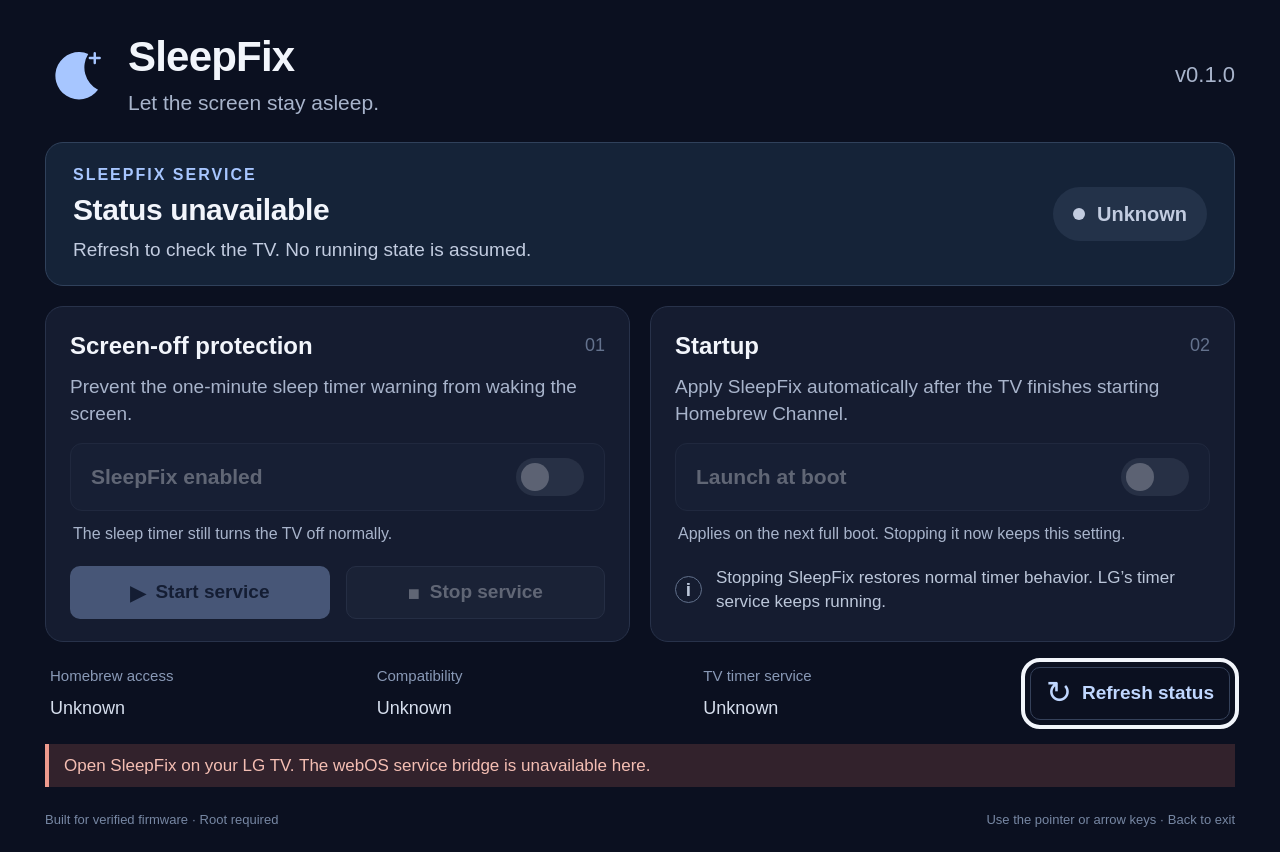
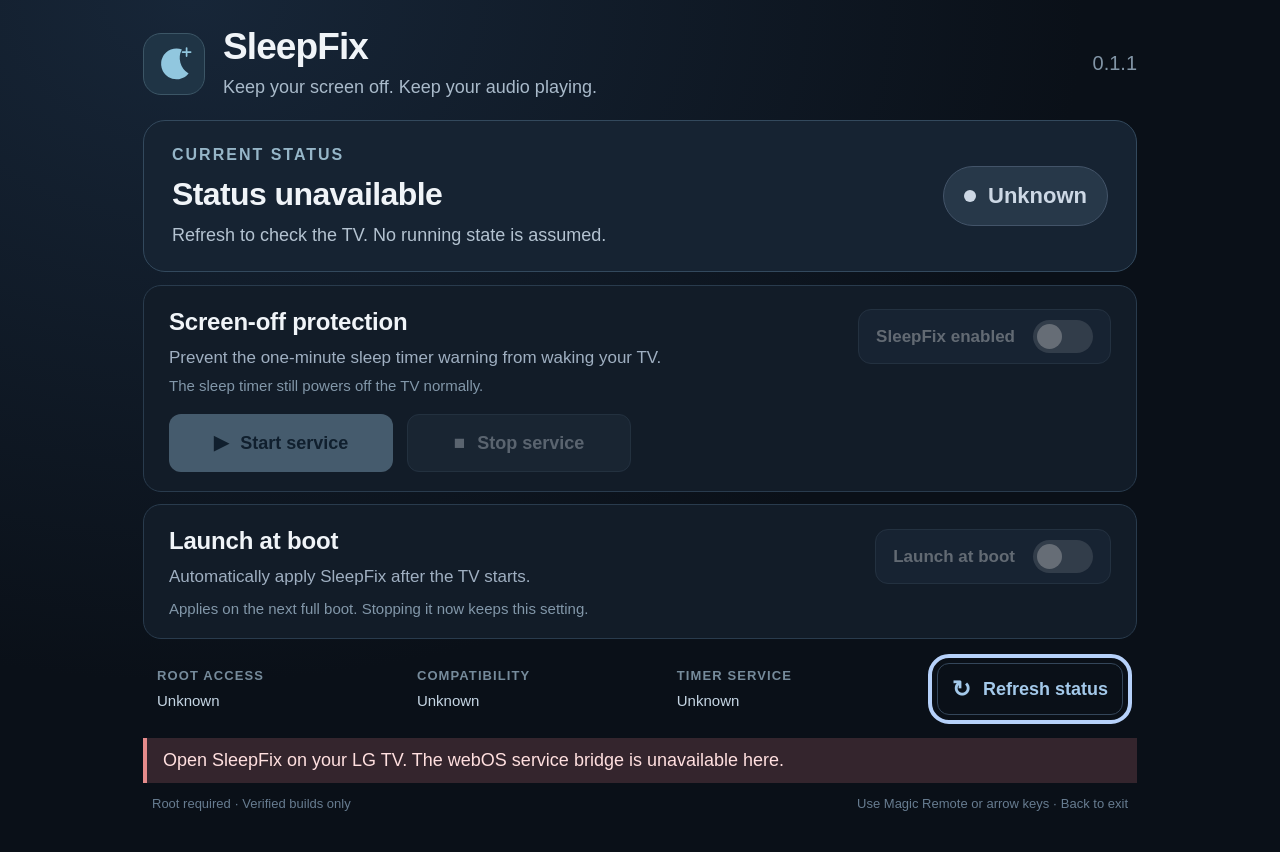
Before and after one commit to tojala1998/SleepFix, a website: page app/index.html in a window 1280 px wide. After the commit the page ends 831 px from the top, so only its background shows below. Drawn offline with Linux system fonts and the light colour scheme.

Commit message:
Fix webOS C1 app display with embedded assets and simplified TV layout (0.1.1)

```diff
--- a/app/app.js
+++ b/app/app.js
@@ -2,7 +2,7 @@
 (function () {
     'use strict';
 
-    var APP_VERSION = '0.1.0';
+    var APP_VERSION = '0.1.1';
     var CONTROL = '/bin/sh /media/developer/apps/usr/palm/applications/io.github.tojala1998.sleepfix/bin/sleepfixctl.sh ';
     var COMMANDS = {
         status: CONTROL + 'status-json',
--- a/app/appinfo.json
+++ b/app/appinfo.json
@@ -1,6 +1,6 @@
 {
   "id": "io.github.tojala1998.sleepfix",
-  "version": "0.1.0",
+  "version": "0.1.1",
   "vendor": "Tyler Ojala",
   "type": "web",
   "main": "index.html",
--- a/app/index.html
+++ b/app/index.html
@@ -3,7 +3,6 @@
 <head>
   <meta charset="utf-8">
   <meta name="viewport" content="width=device-width, initial-scale=1">
-  <meta http-equiv="Content-Security-Policy" content="default-src 'self'; script-src 'self'; style-src 'self'; img-src 'self' data:; connect-src 'none'; object-src 'none'; base-uri 'none'">
   <title>SleepFix</title>
   <link rel="stylesheet" href="style.css">
 </head>
@@ -11,62 +10,63 @@
   <main class="shell">
     <header class="page-header">
       <div class="brand">
-        <svg class="moon" width="76" height="76" viewBox="0 0 76 76" aria-hidden="true"><path d="M53 11a29 29 0 1 0 12 44A31 31 0 0 1 53 11Z" fill="currentColor"/><path d="M61 10v12M55 16h12" stroke="currentColor" stroke-width="3" stroke-linecap="round"/></svg>
-        <div><h1>SleepFix</h1><p class="subtitle">Let the screen stay asleep.</p></div>
+        <div class="logo" aria-hidden="true">
+          <svg class="moon" viewBox="0 0 64 64"><path d="M43 11a23 23 0 1 0 10 36A27 27 0 0 1 43 11Z" fill="currentColor"/><path d="M50 9v12M44 15h12" stroke="currentColor" stroke-width="2.5" stroke-linecap="round"/></svg>
+        </div>
+        <div>
+          <h1>SleepFix</h1>
+          <p class="subtitle">Keep your screen off. Keep your audio playing.</p>
+        </div>
       </div>
-      <div class="header-meta"><span id="preview-label" class="preview-label" hidden>INTERACTIVE PREVIEW</span><span class="version">v0.1.0</span></div>
+      <div class="header-meta"><span id="preview-label" class="preview-label" hidden>PREVIEW</span><span class="version">0.1.1</span></div>
     </header>
 
     <section class="status-card" aria-labelledby="status-title">
       <div class="status-copy">
-        <div class="eyebrow">SLEEPFIX SERVICE</div>
+        <div class="eyebrow">CURRENT STATUS</div>
         <h2 id="status-title" aria-live="polite">Checking status…</h2>
-        <p id="status-description">Connecting to Homebrew Channel.</p>
+        <p id="status-description">Reading the timer service.</p>
       </div>
       <div id="status-badge" class="status-badge unknown"><span class="status-dot"></span><span id="status-badge-text">Checking</span></div>
     </section>
 
     <div class="controls-grid">
-      <section class="control-card" aria-labelledby="fix-heading">
-        <div class="card-heading"><h2 id="fix-heading">Screen-off protection</h2><span class="card-number">01</span></div>
-        <p class="card-description">Prevent the one-minute sleep timer warning from waking the screen.</p>
-        <button id="fix-toggle" class="toggle-row" type="button" role="switch" aria-checked="false" aria-describedby="fix-note" data-nav disabled>
-          <span>SleepFix enabled</span><span class="switch" aria-hidden="true"><span class="switch-thumb"></span></span>
-        </button>
-        <p id="fix-note" class="small-note">The sleep timer still turns the TV off normally.</p>
+      <section class="control-card protection" aria-labelledby="fix-heading">
+        <div class="setting-heading"><div><h2 id="fix-heading">Screen-off protection</h2><p class="card-description">Prevent the one-minute sleep timer warning from waking your TV.</p></div>
+          <button id="fix-toggle" class="toggle-row" type="button" role="switch" aria-checked="false" aria-label="SleepFix enabled" aria-describedby="fix-note" data-nav disabled><span class="switch-text">SleepFix enabled</span><span class="switch" aria-hidden="true"><span class="switch-thumb"></span></span></button>
+        </div>
+        <p id="fix-note" class="small-note">The sleep timer still powers off the TV normally.</p>
         <div class="service-actions">
           <button id="start-button" class="button primary" type="button" data-nav disabled><span aria-hidden="true">▶</span> Start service</button>
           <button id="stop-button" class="button secondary" type="button" data-nav disabled><span aria-hidden="true">■</span> Stop service</button>
         </div>
       </section>
 
-      <section class="control-card" aria-labelledby="boot-heading">
-        <div class="card-heading"><h2 id="boot-heading">Startup</h2><span class="card-number">02</span></div>
-        <p class="card-description">Apply SleepFix automatically after the TV finishes starting Homebrew Channel.</p>
-        <button id="boot-toggle" class="toggle-row" type="button" role="switch" aria-checked="false" aria-describedby="boot-note" data-nav disabled>
-          <span>Launch at boot</span><span class="switch" aria-hidden="true"><span class="switch-thumb"></span></span>
-        </button>
-        <p id="boot-note" class="small-note">This setting is separate from the current session.</p>
-        <div class="startup-note"><span class="note-mark" aria-hidden="true">i</span><p>Stopping SleepFix restores normal timer behavior. LG’s timer service keeps running.</p></div>
+      <section class="control-card startup" aria-labelledby="boot-heading">
+        <div class="setting-heading"><div><h2 id="boot-heading">Launch at boot</h2><p class="card-description">Automatically apply SleepFix after the TV starts.</p></div>
+          <button id="boot-toggle" class="toggle-row" type="button" role="switch" aria-checked="false" aria-label="Launch at boot" aria-describedby="boot-note" data-nav disabled><span class="switch-text">Launch at boot</span><span class="switch" aria-hidden="true"><span class="switch-thumb"></span></span></button>
+        </div>
+        <p id="boot-note" class="small-note">Independent of the current running state.</p>
+        <div class="startup-note" hidden><span class="note-mark">i</span><p>Stopping SleepFix restores normal timer behavior. LG’s timer service keeps running.</p></div>
       </section>
     </div>
 
     <section class="details" aria-label="Connection and compatibility">
-      <div class="detail"><span class="detail-label">Homebrew access</span><strong id="root-detail">Checking…</strong></div>
-      <div class="detail"><span class="detail-label">Compatibility</span><strong id="support-detail">Checking…</strong></div>
-      <div class="detail"><span class="detail-label">TV timer service</span><strong id="daemon-detail">Checking…</strong></div>
+      <div class="detail"><span class="detail-label">ROOT ACCESS</span><strong id="root-detail">Checking…</strong></div>
+      <div class="detail"><span class="detail-label">COMPATIBILITY</span><strong id="support-detail">Checking…</strong></div>
+      <div class="detail"><span class="detail-label">TIMER SERVICE</span><strong id="daemon-detail">Checking…</strong></div>
       <button id="refresh-button" class="button text-button" type="button" data-nav><span aria-hidden="true">↻</span> Refresh status</button>
     </section>
 
     <div id="notice" class="notice" role="status" aria-live="polite" hidden></div>
-    <footer><span>Built for verified firmware · Root required</span><span>Use the pointer or arrow keys · Back to exit</span></footer>
+    <footer><span>Root required · Verified builds only</span><span>Use Magic Remote or arrow keys · Back to exit</span></footer>
   </main>
 
   <div id="confirm-overlay" class="dialog-overlay" hidden>
     <section class="dialog" role="dialog" aria-modal="true" aria-labelledby="confirm-title" aria-describedby="confirm-description">
-      <div class="eyebrow">TIMER SERVICE RESTART</div>
+      <div class="eyebrow">RESTART TV TIMER SERVICE</div>
       <h2 id="confirm-title">Start SleepFix?</h2>
-      <p id="confirm-description">Turn off active sleep timers and scheduled recordings before continuing. Restarting the timer service can reset them.</p>
+      <p id="confirm-description">Cancel active sleep timers and scheduled recordings first. Restarting the timer service can reset them.</p>
       <p id="confirm-extra" class="dialog-note"></p>
       <div class="dialog-actions"><button id="cancel-button" class="button secondary" type="button" data-nav>Cancel</button><button id="confirm-button" class="button primary" type="button" data-nav>Continue</button></div>
     </section>
--- a/app/style.css
+++ b/app/style.css
@@ -1,111 +1,103 @@
-:root { color-scheme: dark; --bg: #0b1020; --panel: #151c30; --panel-edge: #28324a; --text: #f2f5fb; --muted: #a8b4cb; --accent: #a7c6ff; --mint: #8be1c3; }
+/* SleepFix TV interface. All assets are embedded into the packaged HTML for webOS file:// compatibility. */
 * { box-sizing: border-box; }
-html, body { margin: 0; min-height: 100%; background: var(--bg); color: var(--text); }
-body { font: 26px/1.4 Arial, Helvetica, sans-serif; }
+html, body { margin: 0; width: 100%; min-height: 100%; color: #f0f4f8; background: #0a1018; }
+body { font-family: Arial, Helvetica, sans-serif; font-size: 22px; line-height: 1.38; background: radial-gradient(ellipse at 15% 0%, #172638 0%, #0a1018 58%); }
+h1, h2, p { margin: 0; }
 button { font: inherit; color: inherit; cursor: pointer; -webkit-tap-highlight-color: transparent; }
-button:disabled { cursor: default; opacity: .34; }
-button:focus { outline: 4px solid #f2f5fb; outline-offset: 5px; }
-button:hover:not(:disabled) { border-color: #b5c9ef; }
+button:disabled { opacity: .36; cursor: default; }
+button:focus { outline: 4px solid #b6d1fa; outline-offset: 5px; }
+button:hover:not(:disabled) { border-color: #93c4f3; }
 [hidden] { display: none !important; }
-.shell { width: 100%; max-width: 1680px; padding: 64px 60px 30px; margin: 0 auto; }
-.page-header { display: flex; align-items: center; justify-content: space-between; margin-bottom: 40px; }
-.brand { display: flex; align-items: center; }
-.moon { color: var(--accent); flex-shrink: 0; margin-right: 28px; }
-h1, h2, p { margin: 0; }
-h1 { font-size: 54px; line-height: 1.1; letter-spacing: -.8px; font-weight: 700; }
-.subtitle { color: var(--muted); font-size: 25px; margin-top: 8px; }
-.header-meta { display: flex; align-items: center; }
-.version { color: var(--muted); font-size: 22px; }
-.preview-label { border: 1px solid #bd9c63; border-radius: 7px; padding: 6px 12px; margin-right: 20px; color: #efd5a4; font-size: 15px; font-weight: 700; letter-spacing: 1px; }
-.status-card { display: flex; align-items: center; justify-content: space-between; border: 1px solid #30415b; border-radius: 18px; background: #152338; padding: 26px 34px; margin-bottom: 26px; }
-.eyebrow { color: var(--accent); font-size: 16px; font-weight: 700; letter-spacing: 2px; margin-bottom: 6px; }
-.status-copy h2 { font-size: 37px; letter-spacing: -.4px; line-height: 1.2; }
-.status-copy p { margin-top: 9px; color: #c2cce0; font-size: 23px; }
-.status-badge { display: flex; align-items: center; justify-content: center; min-width: 180px; padding: 13px 20px; border-radius: 35px; color: #c2cce0; background: #233249; margin-left: 24px; font-size: 23px; font-weight: 700; white-space: nowrap; }
-.status-dot { width: 12px; height: 12px; border-radius: 50%; background: currentColor; margin-right: 12px; }
-.status-badge.running { color: var(--mint); background: #1b3c3c; }
-.status-badge.stopped { color: #b6c7df; }
-.status-badge.error { color: #f8bdaf; background: #4a2a2f; }
-.status-badge.busy { color: #f0d39a; background: #3f3930; }
-.controls-grid { display: grid; grid-template-columns: 1fr 1fr; grid-gap: 26px; }
-.control-card { border: 1px solid var(--panel-edge); border-radius: 18px; background: var(--panel); padding: 27px 30px; }
-.card-heading { display: flex; align-items: center; justify-content: space-between; margin-bottom: 12px; }
-.card-heading h2 { font-size: 28px; font-weight: 700; }
-.card-number { color: #64728d; font-size: 18px; }
-.card-description { color: var(--muted); font-size: 23px; min-height: 65px; max-width: 620px; }
-.toggle-row { display: flex; align-items: center; justify-content: space-between; text-align: left; background: #1d273c; width: 100%; min-height: 78px; padding: 14px 20px; border: 1px solid #35405a; border-radius: 12px; margin-top: 22px; font-size: 25px; font-weight: 700; }
-.switch { flex-shrink: 0; display: block; width: 68px; height: 38px; background: #4c586e; border-radius: 25px; padding: 5px; margin-left: 20px; }
-.switch-thumb { display: block; width: 28px; height: 28px; background: #e4eaf4; border-radius: 50%; transition: transform .12s ease; }
-[aria-checked="true"] .switch { background: #a7c6ff; }
-[aria-checked="true"] .switch-thumb { background: #172b49; transform: translateX(30px); }
-.small-note { color: var(--muted); font-size: 19px; margin: 12px 3px 0; min-height: 27px; }
-.service-actions { display: flex; margin-top: 25px; }
-.button { display: inline-flex; justify-content: center; align-items: center; min-height: 61px; border: 1px solid transparent; border-radius: 10px; padding: 13px 20px; font-weight: 700; font-size: 23px; white-space: nowrap; }
-.button span { font-size: 20px; margin-right: 10px; }
-.button.primary { background: var(--accent); color: #14213b; }
-.button.secondary { background: #242e43; border-color: #46526b; }
-.service-actions .button { flex: 1; }
-.service-actions .button + .button { margin-left: 16px; }
-.startup-note { display: flex; align-items: center; margin-top: 24px; color: #bcc7da; font-size: 20px; }
-.note-mark { border: 1px solid #61708b; border-radius: 50%; width: 27px; height: 27px; line-height: 25px; text-align: center; flex-shrink: 0; margin-right: 14px; font-size: 19px; font-weight: 700; }
-.details { display: flex; align-items: center; margin-top: 30px; padding: 0 5px; }
-.detail { flex: 1; padding-right: 18px; }
-.detail-label { display: block; color: #8999b6; font-size: 17px; margin-bottom: 6px; }
-.detail strong { font-size: 21px; font-weight: 400; color: #d6deed; }
-.text-button { background: transparent; border-color: #35415a; color: #c0d7ff; font-size: 21px; }
-.text-button span { font-size: 31px; font-weight: 400; line-height: 20px; }
-.notice { border-left: 4px solid #7698ce; margin-top: 22px; padding: 10px 15px; font-size: 20px; color: #cfdbed; background: #162239; overflow-wrap: break-word; }
-.notice.error { border-color: #ee9a8d; color: #f4beb3; background: #32222c; }
-footer { display: flex; justify-content: space-between; margin-top: 27px; color: #7787a3; font-size: 16px; }
-.dialog-overlay { position: fixed; top: 0; right: 0; bottom: 0; left: 0; background: rgba(4, 8, 18, .88); display: flex; align-items: center; justify-content: center; z-index: 10; padding: 60px; }
-.dialog { width: 850px; border-radius: 18px; border: 1px solid #617398; background: #19233a; padding: 44px 46px; box-shadow: 0 20px 70px #000; }
-.dialog h2 { font-size: 38px; margin: 11px 0 20px; }
-.dialog > p { font-size: 26px; color: #d8e0ef; line-height: 1.55; }
-.dialog .dialog-note { font-size: 21px; color: var(--muted); margin-top: 18px; }
-.dialog-actions { display: flex; justify-content: flex-end; margin-top: 35px; }
-.dialog-actions .button { min-width: 170px; }
-.dialog-actions .button + .button { margin-left: 20px; }
-@media (max-width: 1350px) {
-  body { font-size: 21px; }
-  .shell { padding: 34px 45px 22px; }
-  .page-header { margin-bottom: 24px; }
-  h1 { font-size: 42px; }
-  .subtitle { font-size: 21px; }
-  .moon { width: 62px; height: 62px; margin-right: 21px; }
-  .status-card { padding: 21px 27px; margin-bottom: 20px; }
-  .status-copy h2 { font-size: 30px; }
-  .status-copy p { font-size: 19px; }
-  .status-badge { font-size: 20px; min-width: 150px; }
-  .controls-grid { grid-gap: 20px; }
-  .control-card { padding: 22px 24px; }
-  .card-heading h2 { font-size: 24px; }
-  .card-description { font-size: 19px; min-height: 54px; }
-  .toggle-row { font-size: 21px; min-height: 67px; margin-top: 15px; }
-  .small-note { font-size: 16px; min-height: 23px; }
-  .button { font-size: 19px; min-height: 53px; padding: 10px 15px; }
-  .service-actions { margin-top: 20px; }
-  .startup-note { font-size: 17px; margin-top: 20px; }
-  .details { margin-top: 23px; }
-  .detail-label { font-size: 15px; }
-  .detail strong { font-size: 18px; }
-  footer { font-size: 13px; margin-top: 24px; }
-  .notice { font-size: 17px; }
+.shell { width: 100%; max-width: 1230px; margin: 0 auto; padding: 68px 38px 34px; }
+.page-header { display: flex; align-items: center; justify-content: space-between; margin-bottom: 32px; }
+.brand { display: flex; align-items: center; min-width: 0; }
+.logo { background: #1f3445; color: #91c7df; border: 1px solid #3c5666; border-radius: 18px; width: 76px; height: 76px; flex: none; display: flex; align-items: center; justify-content: center; margin-right: 24px; }
+.moon { width: 51px; height: 51px; }
+h1 { font-size: 48px; letter-spacing: -.9px; line-height: 1.05; font-weight: 700; }
+.subtitle { margin-top: 8px; font-size: 21px; color: #a9baca; }
+.header-meta { display: flex; align-items: center; color: #8295a6; font-size: 20px; padding-left: 18px; }
+.preview-label { display: inline-block; border: 1px solid #cf9e62; color: #ffd4a3; border-radius: 20px; padding: 5px 14px; margin-right: 14px; font-size: 15px; letter-spacing: 1px; }
+.status-card { display: flex; justify-content: space-between; align-items: center; padding: 36px 38px; background: #162332; border: 1px solid #33495d; border-radius: 22px; min-height: 195px; margin-bottom: 22px; }
+.eyebrow { font-size: 16px; color: #96b6c8; font-weight: 700; letter-spacing: 2px; margin-bottom: 10px; }
+.status-copy { padding-right: 30px; }
+.status-copy h2 { font-size: 40px; font-weight: 700; letter-spacing: -.6px; line-height: 1.16; }
+.status-copy p { color: #b4c3d1; font-size: 21px; margin-top: 10px; max-width: 740px; }
+.status-badge { display: flex; align-items: center; justify-content: center; min-width: 165px; padding: 14px 20px; font-size: 22px; font-weight: 700; white-space: nowrap; border: 1px solid #435469; border-radius: 30px; background: #273849; color: #cdd8e5; }
+.status-dot { background: currentColor; width: 12px; height: 12px; border-radius: 100%; margin-right: 12px; }
+.status-badge.running { background: #1f4238; border-color: #3d7860; color: #9aecd0; }
+.status-badge.stopped { background: #2b3544; color: #b7c7dc; }
+.status-badge.error { background: #4b2a32; border-color: #8a4551; color: #ffd0c7; }
+.status-badge.busy { background: #453a29; border-color: #755e3d; color: #ffdfa6; }
+.controls-grid { display: block; }
+.control-card { background: #121c28; border: 1px solid #293b4d; border-radius: 18px; padding: 28px 36px; margin-bottom: 17px; }
+.setting-heading { display: flex; align-items: center; justify-content: space-between; gap: 26px; }
+.setting-heading > div { min-width: 0; flex: 1; }
+.setting-heading h2 { font-size: 29px; font-weight: 700; letter-spacing: -.2px; }
+.card-description { color: #9fafc1; font-size: 20px; margin-top: 8px; }
+.toggle-row { background: #223045; display: flex; align-items: center; justify-content: center; border: 1px solid #43576c; border-radius: 13px; min-height: 65px; min-width: 230px; padding: 10px 17px; text-align: left; font-size: 19px; font-weight: 700; flex: none; }
+.switch-text { margin-right: 18px; }
+.switch { background: #6b7787; width: 60px; height: 33px; border-radius: 20px; padding: 4px; flex: none; }
+.switch-thumb { background: #fafcff; width: 25px; height: 25px; border-radius: 50%; display: block; transition: transform .12s ease; }
+[aria-checked="true"] .switch { background: #7fddc0; }
+[aria-checked="true"] .switch-thumb { background: #15352f; transform: translateX(27px); }
+.small-note { font-size: 17px; color: #8297a9; margin: 12px 0 0; }
+.service-actions { display: flex; gap: 14px; margin-top: 25px; }
+.button { border: 1px solid transparent; border-radius: 12px; padding: 15px 22px; min-height: 64px; font-size: 21px; font-weight: 700; display: inline-flex; justify-content: center; align-items: center; white-space: nowrap; }
+.button span { margin-right: 12px; font-size: 19px; }
+.button.primary { background: #a1cae6; color: #0d2739; }
+.button.secondary { border-color: #42566a; color: #d9e3ed; background: #273646; }
+.service-actions .button { min-width: 224px; }
+.startup { padding-top: 25px; padding-bottom: 25px; }
+.startup .small-note { margin-top: 10px; }
+.startup-note { color: #aabccb; display: flex; margin-top: 20px; font-size: 18px; }
+.note-mark { flex: none; margin-right: 14px; }
+.details { display: flex; align-items: center; justify-content: space-between; padding: 19px 14px 8px; gap: 16px; }
+.detail { flex: 1 1 0; min-width: 0; }
+.detail-label { display: block; font-size: 13px; letter-spacing: 1.1px; font-weight: 700; color: #768b9b; }
+.detail strong { display: block; margin-top: 6px; font-size: 18px; font-weight: 400; color: #c5d5e3; overflow-wrap: break-word; }
+.text-button { font-size: 18px; font-weight: 600; min-height: 49px; background: transparent; border: 1px solid #34465a; color: #a4c9ea; padding: 8px 14px; }
+.text-button span { font-size: 23px; }
+.notice { border-left: 4px solid #6699c1; padding: 10px 16px; margin-top: 15px; background: #202f43; color: #cdddec; font-size: 18px; overflow-wrap: anywhere; }
+.notice.error { border-color: #e58b8b; background: #34252d; color: #ffdfdf; }
+footer { display: flex; justify-content: space-between; color: #677c90; font-size: 15px; padding: 28px 9px 0; }
+.dialog-overlay { display: flex; align-items: center; justify-content: center; position: fixed; inset: 0; background: rgba(0, 4, 9, .87); padding: 35px; }
+.dialog { background: #1b2b3b; border: 1px solid #526b83; width: 790px; border-radius: 20px; padding: 45px; }
+.dialog h2 { font-size: 37px; margin-bottom: 15px; }
+.dialog > p { color: #c8d4e1; font-size: 22px; line-height: 1.55; }
+.dialog .dialog-note { color: #a0b5c7; font-size: 18px; margin-top: 12px; }
+.dialog-actions { display: flex; justify-content: flex-end; gap: 16px; margin-top: 30px; }
+.dialog-actions .button { min-width: 168px; }
+@media (max-width: 1150px), (max-height: 800px) {
+ .shell { padding: 28px 28px 18px; max-width: 1050px; }
+ .page-header { margin-bottom: 20px; }
+ .logo { width: 62px; height: 62px; margin-right: 18px; }
+ .moon { width: 43px; height: 43px; }
+ h1 { font-size: 37px; }
+ .subtitle { font-size: 18px; }
+ .status-card { padding: 23px 28px; min-height: 145px; margin-bottom: 13px; }
+ .status-copy h2 { font-size: 32px; }
+ .status-copy p { font-size: 18px; }
+ .control-card { padding: 19px 25px; margin-bottom: 12px; }
+ .setting-heading h2 { font-size: 24px; }
+ .card-description { font-size: 17px; }
+ .toggle-row { min-height: 53px; min-width: 206px; font-size: 17px; }
+ .service-actions { margin-top: 17px; }
+ .button { min-height: 52px; font-size: 18px; }
+ .small-note { font-size: 15px; margin-top: 7px; }
+ .details { padding-top: 12px; }
+ .detail strong { font-size: 15px; }
+ footer { padding-top: 12px; font-size: 13px; }
 }
-@media (max-width: 850px) {
-  .shell { padding: 30px 24px; }
-  .controls-grid { grid-template-columns: 1fr; }
-  .card-description { min-height: 0; }
-  .status-card { align-items: flex-start; }
-  .status-badge { min-width: 0; font-size: 15px; padding: 10px 13px; }
-  .status-copy h2 { font-size: 26px; }
-  .status-copy p { font-size: 17px; }
-  .details { flex-wrap: wrap; }
-  .detail { min-width: 40%; margin-bottom: 18px; }
-  .preview-label { font-size: 10px; max-width: 110px; text-align: center; margin-right: 12px; }
-  footer { display: block; }
-  footer span { display: block; margin-top: 7px; }
-  .dialog-overlay { padding: 24px; }
-  .dialog { padding: 28px; }
-  .dialog h2 { font-size: 28px; }
-  .dialog > p { font-size: 21px; }
+@media (max-width: 680px) {
+ .shell { padding: 20px 16px 16px; }
+ .page-header { align-items: flex-start; }
+ .brand { gap: 0; }
+ .logo { display: none; }
+ .status-card { align-items: flex-start; }
+ .status-badge { min-width: 0; padding: 9px; font-size: 15px; }
+ .setting-heading { align-items: stretch; display: block; }
+ .toggle-row { width: 100%; margin-top: 14px; }
+ .details { flex-wrap: wrap; }
+ .detail { min-width: 35%; }
+ footer { display: none; }
 }
--- a/package.json
+++ b/package.json
@@ -1,6 +1,6 @@
 {
   "name": "sleepfix-webos",
-  "version": "0.1.0",
+  "version": "0.1.1",
   "private": true,
   "description": "A small rooted webOS app for the screen-off sleep timer warning fix.",
   "license": "MIT",
```
Also changed, not shown: docs/VALIDATION.md (+8 -4 lines), tools/build.js (+29 -3 lines), README.md, 1 other file.
